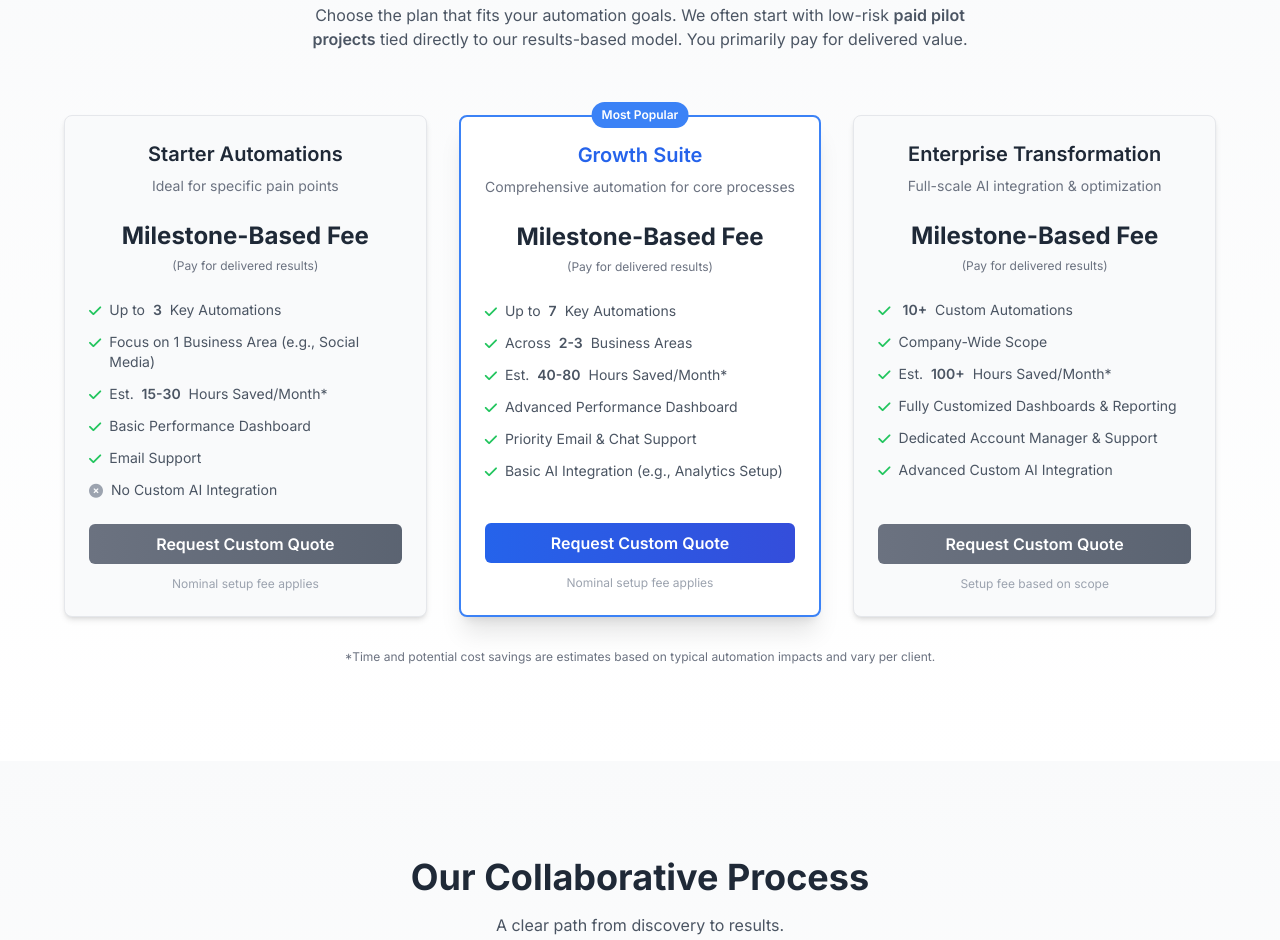
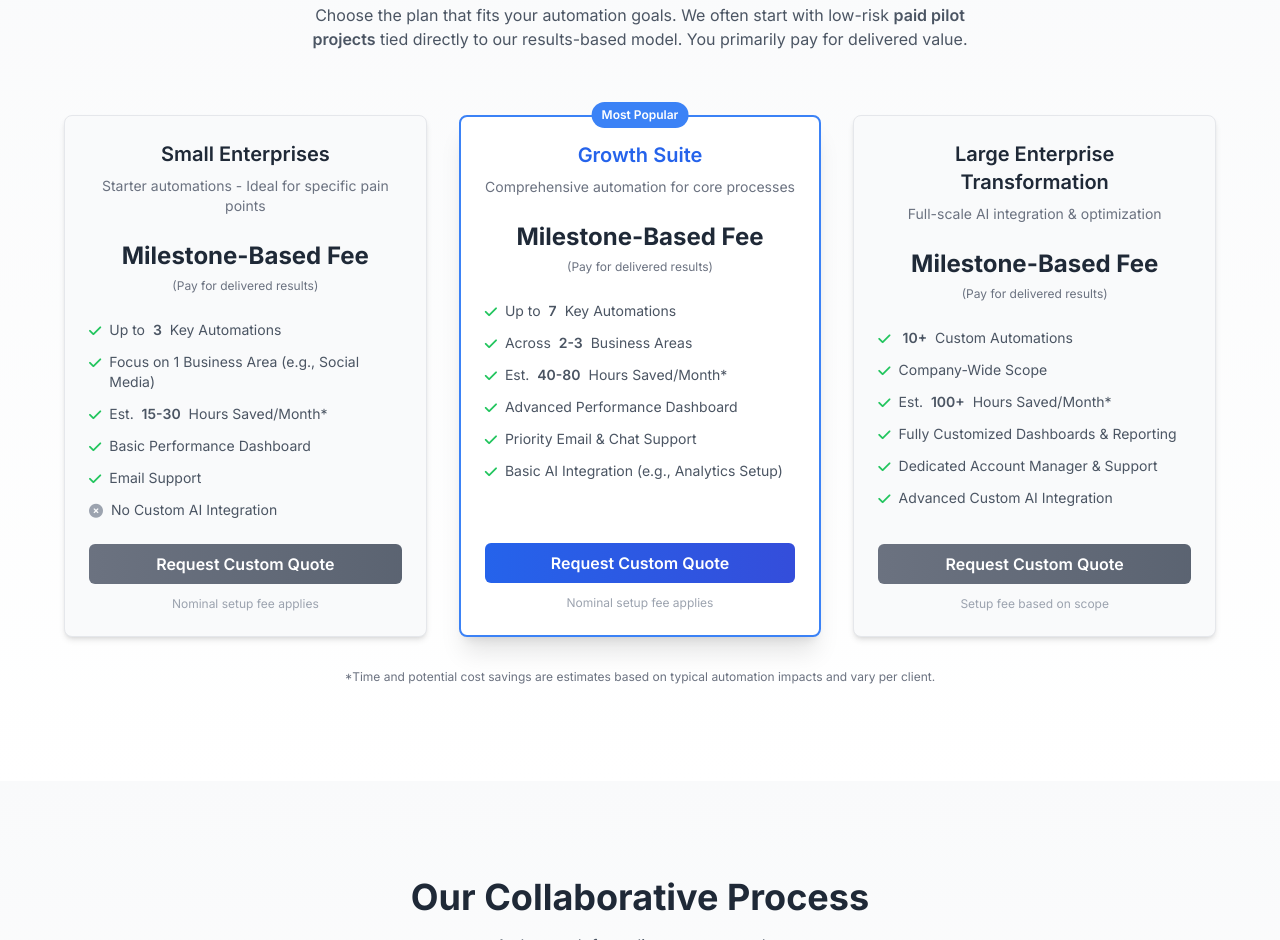
Before and after one commit to qowq/PERKSMENA, a plain HTML site: page index.html in a window 1280 px wide. Shown: the part 4987-5927 px from the top of the page. Drawn offline with nearby package versions, Linux system fonts and the light colour scheme.

Commit message:
Update index.html

```diff
--- a/index.html
+++ b/index.html
@@ -501,8 +501,8 @@
 
             <div class="grid grid-cols-1 md:grid-cols-3 gap-8 max-w-6xl mx-auto">
                 <div class="pricing-card animated-card border border-gray-200 rounded-lg p-6 flex flex-col shadow-md bg-gray-50 reveal">
-                    <h3 class="text-xl font-semibold mb-2 text-center">Starter Automations</h3>
-                    <p class="text-center text-gray-500 text-sm mb-6">Ideal for specific pain points</p>
+                    <h3 class="text-xl font-semibold mb-2 text-center">Small Enterprises</h3>
+                    <p class="text-center text-gray-500 text-sm mb-6">Starter automations - Ideal for specific pain points</p>
                     <div class="text-center mb-6">
                         <span class="text-2xl font-bold block">Milestone-Based Fee</span>
                         <span class="text-gray-500 text-xs">(Pay for delivered results)</span>
@@ -540,7 +540,7 @@
                 </div>
 
                 <div class="pricing-card animated-card border border-gray-200 rounded-lg p-6 flex flex-col shadow-md bg-gray-50 reveal" style="transition-delay: 0.2s;">
-                    <h3 class="text-xl font-semibold mb-2 text-center">Enterprise Transformation</h3>
+                    <h3 class="text-xl font-semibold mb-2 text-center">Large Enterprise Transformation</h3>
                     <p class="text-center text-gray-500 text-sm mb-6">Full-scale AI integration & optimization</p>
                      <div class="text-center mb-6">
                          <span class="text-2xl font-bold block">Milestone-Based Fee</span>
```
